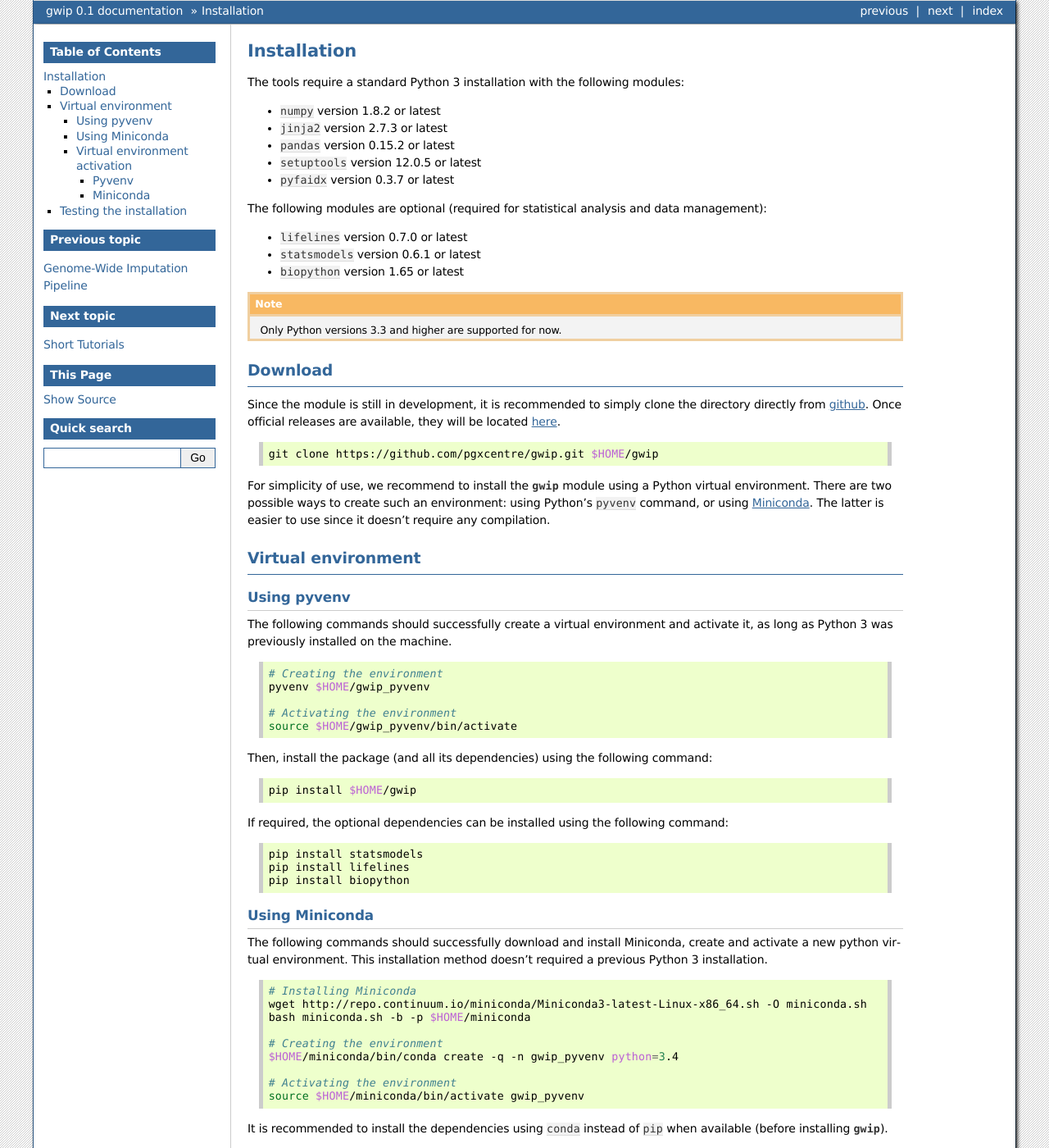
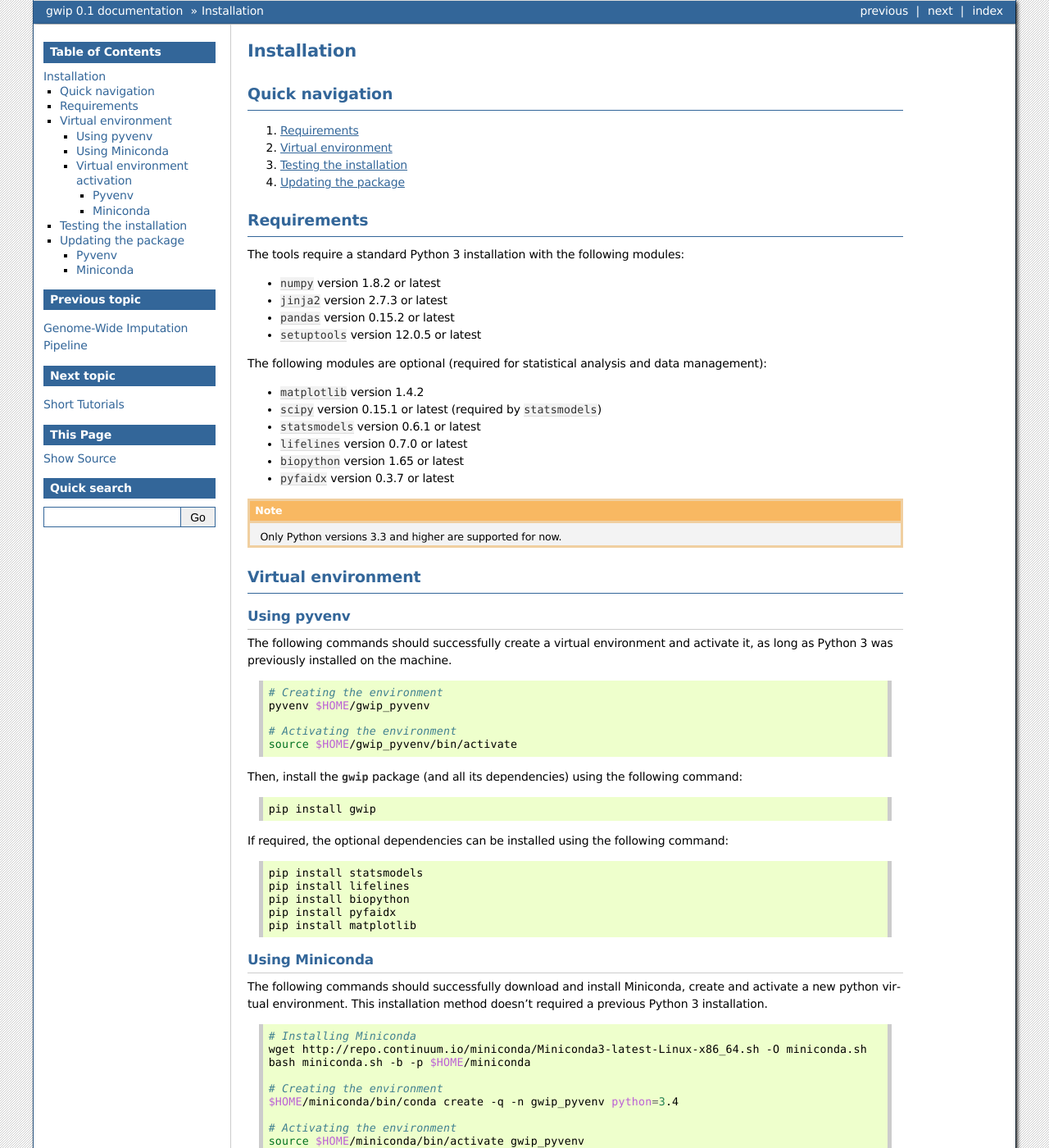
Before and after one commit to pgxcentre/genipe, a Sphinx documentation site: the page built from docs/installation.rst, in a window 1280 px wide and 1400 px high. Shown: the whole window at 82% size. Built offline with Sphinx 7.4.7, drawn with Linux system fonts in a browser that asks for light colours; some of the changed text lies outside the part shown.

Commit message:
Updated installation documentation

```diff
--- a/docs/installation.rst
+++ b/docs/installation.rst
@@ -1,5 +1,20 @@
 Installation
 =============
+
+
+Quick navigation
+-----------------
+
+1. :ref:`install-requirements`
+2. :ref:`install-virt`
+3. :ref:`install-test`
+4. :ref:`install-update`
+
+
+.. _install-requirements:
+
+Requirements
+-------------
 
 The tools require a standard Python 3 installation with the following modules:
 
@@ -7,38 +22,23 @@
 * ``jinja2`` version 2.7.3 or latest
 * ``pandas`` version 0.15.2 or latest
 * ``setuptools`` version 12.0.5 or latest
-* ``pyfaidx`` version 0.3.7 or latest
 
 The following modules are optional (required for statistical analysis and data
 management):
 
+* ``matplotlib`` version 1.4.2
+* ``scipy`` version 0.15.1 or latest (required by ``statsmodels``)
+* ``statsmodels`` version 0.6.1 or latest
 * ``lifelines`` version 0.7.0 or latest
-* ``statsmodels`` version 0.6.1 or latest
 * ``biopython`` version 1.65 or latest
+* ``pyfaidx`` version 0.3.7 or latest
 
 .. note::
 
    Only Python versions 3.3 and higher are supported for now.
 
 
-Download
----------
-
-Since the module is still in development, it is recommended to simply clone the
-directory directly from `github <https://github.com/pgxcentre/gwip>`_. Once
-official releases are available, they will be located
-`here <https://github.com/pgxcentre/gwip/releases>`_.
-
-.. code-block:: bash
-
-   git clone https://github.com/pgxcentre/gwip.git $HOME/gwip
-
-For simplicity of use, we recommend to install the :py:mod:`gwip` module using
-a Python virtual environment. There are two possible ways to create such an
-environment: using Python's ``pyvenv`` command, or using
-`Miniconda <http://conda.pydata.org/miniconda.html>`_. The latter is easier to
-use since it doesn't require any compilation.
-
+.. _install-virt:
 
 Virtual environment
 --------------------
@@ -57,12 +57,12 @@
    # Activating the environment
    source $HOME/gwip_pyvenv/bin/activate
 
-Then, install the package (and all its dependencies) using the following
-command:
+Then, install the :py:mod:`gwip` package (and all its dependencies) using the
+following command:
 
 .. code-block:: bash
 
-   pip install $HOME/gwip
+   pip install gwip
 
 If required, the optional dependencies can be installed using the following
 command:
@@ -72,6 +72,8 @@
    pip install statsmodels
    pip install lifelines
    pip install biopython
+   pip install pyfaidx
+   pip install matplotlib
 
 
 Using Miniconda
@@ -93,26 +95,24 @@
    # Activating the environment
    source $HOME/miniconda/bin/activate gwip_pyvenv
 
-It is recommended to install the dependencies using ``conda`` instead of
-``pip`` when available (before installing :py:mod:`gwip`).
+Then, install the :py:mod:`gwip` package (and all its dependencies) using the
+following command:
 
 .. code-block:: bash
 
-   conda install numpy
-   conda install jinja2
-   conda install pandas
-   conda install matplotlib
-   conda install setuptools
-   conda install statsmodels
-   conda install biopython
+   conda install gwip -c http://statgen.org/wp-content/uploads/Softwares/gwip
 
-Finally, using ``pip``, install the missing dependencies and :py:mod:`gwip`:
+If required, the optional dependencies can be installed using the following
+command:
 
 .. code-block:: bash
 
+   conda install -y scipy
+   conda install -y statsmodels
+   conda install -y biopython
+   conda install -y matplotlib
    pip install --no-deps pyfaidx
    pip install --no-deps lifelines
-   pip install --no-deps $HOME/gwip
 
 
 .. _gwip-pyvenv-activation:
@@ -155,10 +157,36 @@
 
 .. code-block:: python
 
-    >>> import gwip
-    >>> gwip.test()
-    .....................ss.ss........................ss...s.s.........
-    ----------------------------------------------------------------------
-    Ran 67 tests in 76.401s
+   >>> import gwip
+   >>> gwip.test()
+   ......................ss.ss.......................ss...ss...s.s.........
+   ----------------------------------------------------------------------
+   Ran 72 tests in 107.268s
 
-    OK (skipped=8)
+   OK (skipped=10)
+
+
+.. _install-update:
+
+Updating the package
+---------------------
+
+If there is a new :py:mod:`gwip` release, perform one of the following command
+(depending of the installation method). Don't forget to first activate the
+python virtual environment.
+
+
+Pyvenv
+^^^^^^^
+
+.. code-block:: bash
+
+   pip install -U gwip
+
+
+Miniconda
+^^^^^^^^^^
+
+.. code-block:: bash
+
+   conda update gwip -c http://statgen.org/wp-content/uploads/Softwares/gwip
```
Also changed, not shown: other parts of docs/installation.rst (+2 -0 lines).
